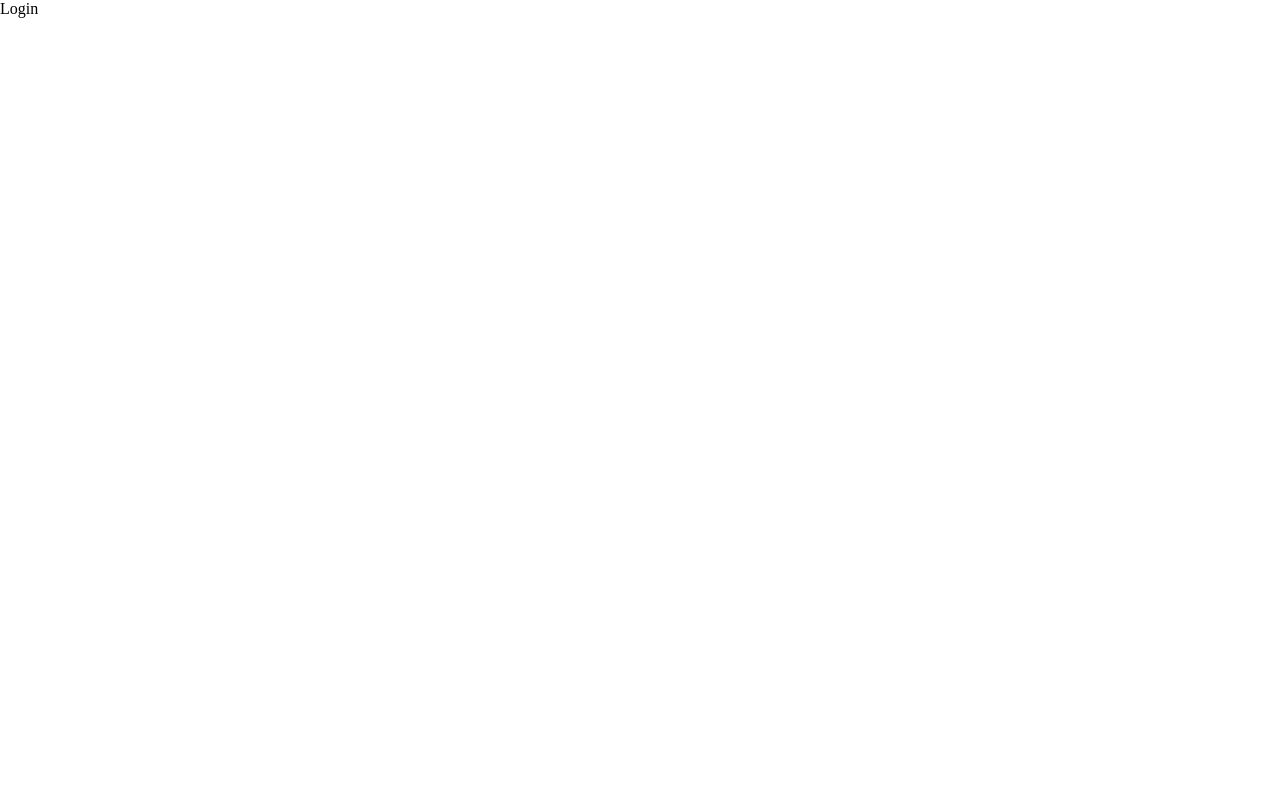
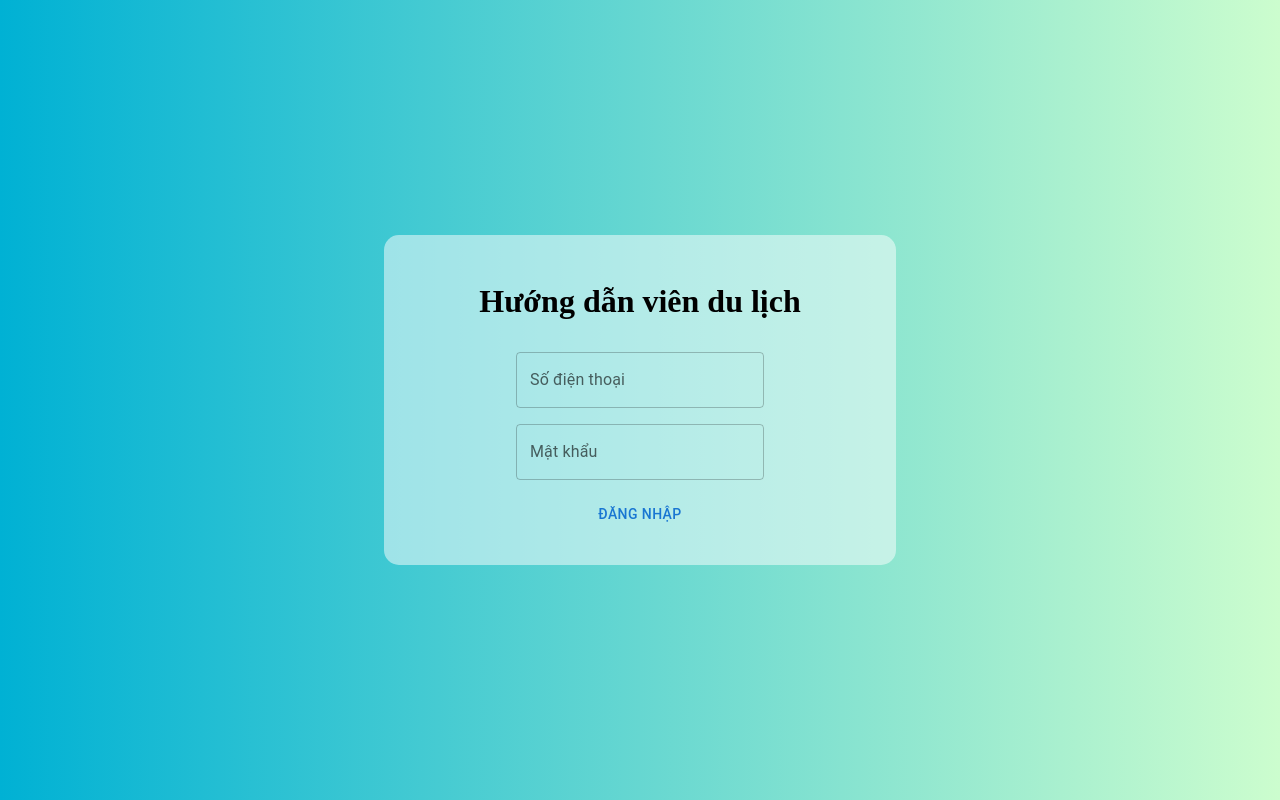
Before and after one commit to xhaitungx/travelintGuide, a React (Create React App) app: page /login in a window 1280 px wide. Built offline with nearby package versions, Linux system fonts and the light colour scheme.

Commit message:
rebuild nav to be reusable

```diff
--- a/package.json
+++ b/package.json
@@ -10,6 +10,7 @@
     "@testing-library/jest-dom": "^5.16.2",
     "@testing-library/react": "^12.1.4",
     "@testing-library/user-event": "^13.5.0",
+    "formik": "^2.2.9",
     "react": "^17.0.2",
     "react-dom": "^17.0.2",
     "react-router-dom": "^6.2.2",
--- a/src/App.js
+++ b/src/App.js
@@ -1,7 +1,4 @@
 import React from "react";
-import { Place } from "./components";
-import { Header, FooterNav } from "./containers";
-import { File } from "./containers";
 import "./app.scss";
 import { PageRouter } from "./components";
 const App = () => {
--- a/src/containers/footerNav/FooterNav.jsx
+++ b/src/containers/footerNav/FooterNav.jsx
@@ -1,6 +1,5 @@
-import React, { useState } from "react";
+import React from "react";
 import { Button } from "@mui/material";
-import styled from "styled-components";
 import { useNavigate } from "react-router-dom";
 import "./footerNav.scss";
 const FooterNav = () => {
@@ -13,44 +12,27 @@ const FooterNav = () => {
     target.className = target.className + " active";
     navigate(`/home/${e.target.id}`);
   };
+
+  const navItems = [
+    { id: "tour", label: "Tour" },
+    { id: "process", label: "Tiến trình" },
+    { id: "file", label: "Hồ sơ" },
+    { id: "history", label: "Lịch sử" },
+  ];
+
   return (
     <div className="footerNav">
+      {navItems.map((item) => (
         <div className="item">
           <Button
-          id="tour"
+            id={item.id}
             className="footerNav--btn active"
             onClick={handleButtonClick}
           >
-          Tour
+            {item.label}
           </Button>
         </div>
-      <div className="item">
-        <Button
-          id="process"
-          className="footerNav--btn "
-          onClick={handleButtonClick}
-        >
-          Tiến trình
-        </Button>
-      </div>
-      <div className="item">
-        <Button
-          id="file"
-          className="footerNav--btn "
-          onClick={handleButtonClick}
-        >
-          Hồ sơ
-        </Button>
-      </div>
-      <div className="item">
-        <Button
-          id="history"
-          className="footerNav--btn "
-          onClick={handleButtonClick}
-        >
-          Lịch sử
-        </Button>
-      </div>
+      ))}
     </div>
   );
 };
--- a/src/containers/sideBar/SideBar.jsx
+++ b/src/containers/sideBar/SideBar.jsx
@@ -13,41 +13,25 @@ const SideBar = () => {
   };
 
   const navigate = useNavigate();
-
+  const navItems = [
+    { id: "tour", label: "Tour" },
+    { id: "process", label: "Tiến trình" },
+    { id: "file", label: "Hồ sơ" },
+    { id: "history", label: "Lịch sử" },
+  ];
   return (
     <div className="SideBar">
+      {navItems.map((item) => (
         <div className="item">
           <Button
-          id="tour"
+            id={item.id}
             className="SideBar--btn active"
             onClick={handleButtonClick}
           >
-          Tour
+            {item.label}
           </Button>
         </div>
-      <div className="item">
-        <Button
-          id="process"
-          className="SideBar--btn "
-          onClick={handleButtonClick}
-        >
-          Tiến trình
-        </Button>
-      </div>
-      <div className="item">
-        <Button id="file" className="SideBar--btn " onClick={handleButtonClick}>
-          Hồ sơ
-        </Button>
-      </div>
-      <div className="item">
-        <Button
-          id="history"
-          className="SideBar--btn "
-          onClick={handleButtonClick}
-        >
-          Lịch sử
-        </Button>
-      </div>
+      ))}
     </div>
   );
 };
--- a/src/pages/login/Login.jsx
+++ b/src/pages/login/Login.jsx
@@ -1,10 +1,44 @@
-import React from 'react'
+import React from "react";
+import { useFormik } from "formik";
+import { TextField, Button } from "@mui/material";
 
 import "./login.scss";
 const Login = () => {
+  const formik = useFormik({
+    initialValues: {
+      sdt: "",
+      password: "",
+    },
+    onSubmit: (values) => {
+      alert(JSON.stringify(values, null, 2));
+    },
+  });
   return (
-    <div>Login</div>
-  )
-}
+    <div className="login">
+      <form onSubmit={formik.handleSubmit}>
+        <h1> Hướng dẫn viên du lịch</h1>
+        <TextField
+          id="text"
+          name="sdt"
+          label="Số điện thoại"
+          type="text"
+          onChange={formik.handleChange}
+          value={formik.values.email}
+        />
 
-export default Login
+        <TextField
+          id="password"
+          name="password"
+          label="Mật khẩu"
+          type="password"
+          onChange={formik.handleChange}
+          value={formik.values.email}
+        />
+
+        <Button type="submit">Đăng nhập</Button>
+      </form>
+    </div>
+  );
+};
+
+export default Login;
--- a/src/pages/login/login.scss
+++ b/src/pages/login/login.scss
@@ -0,0 +1,74 @@
+.login {
+  display: flex;
+  flex-direction: column;
+  justify-content: center;
+  align-items: center;
+  width: 100%;
+  height: 100vh;
+  /* ff 3.6+ */
+  background: -moz-linear-gradient(
+    90deg,
+    rgba(0, 177, 212, 1) 0%,
+    rgba(204, 253, 206, 1) 100%
+  );
+
+  /* safari 5.1+,chrome 10+ */
+  background: -webkit-linear-gradient(
+    90deg,
+    rgba(0, 177, 212, 1) 0%,
+    rgba(204, 253, 206, 1) 100%
+  );
+
+  /* opera 11.10+ */
+  background: -o-linear-gradient(
+    90deg,
+    rgba(0, 177, 212, 1) 0%,
+    rgba(204, 253, 206, 1) 100%
+  );
+
+  /* ie 6-9 */
+  filter: progid:DXImageTransform.Microsoft.gradient( startColorstr='#CCFDCE', endColorstr='#00B1D4', GradientType=0 );
+
+  /* ie 10+ */
+  background: -ms-linear-gradient(
+    90deg,
+    rgba(0, 177, 212, 1) 0%,
+    rgba(204, 253, 206, 1) 100%
+  );
+
+  /* global 94%+ browsers support */
+  background: linear-gradient(
+    90deg,
+    rgba(0, 177, 212, 1) 0%,
+    rgba(204, 253, 206, 1) 100%
+  );
+
+  form {
+    display: flex;
+    flex-direction: column;
+    align-items: center;
+    border-radius: 15px;
+    width: 40%;
+    background-color: rgba(255, 255, 255, 0.5);
+    padding: 2rem 1rem;
+    h1 {
+      margin: 1rem 0 2rem;
+    }
+
+    input,
+    button {
+      width: 80%;
+    }
+    .MuiFormControl-root {
+      margin-bottom: 1rem;
+    }
+  }
+}
+
+@media only screen and (max-width: 600px) {
+  .login {
+    form {
+      width: 80%;
+    }
+  }
+}
```
Also changed, not shown: src/components/placeDialog/PlaceDialog.jsx (deleted, +0 -52 lines), 1 other file (tests, documents, lock files or other folders). Lines whose indentation alone changed are shown as unchanged.
